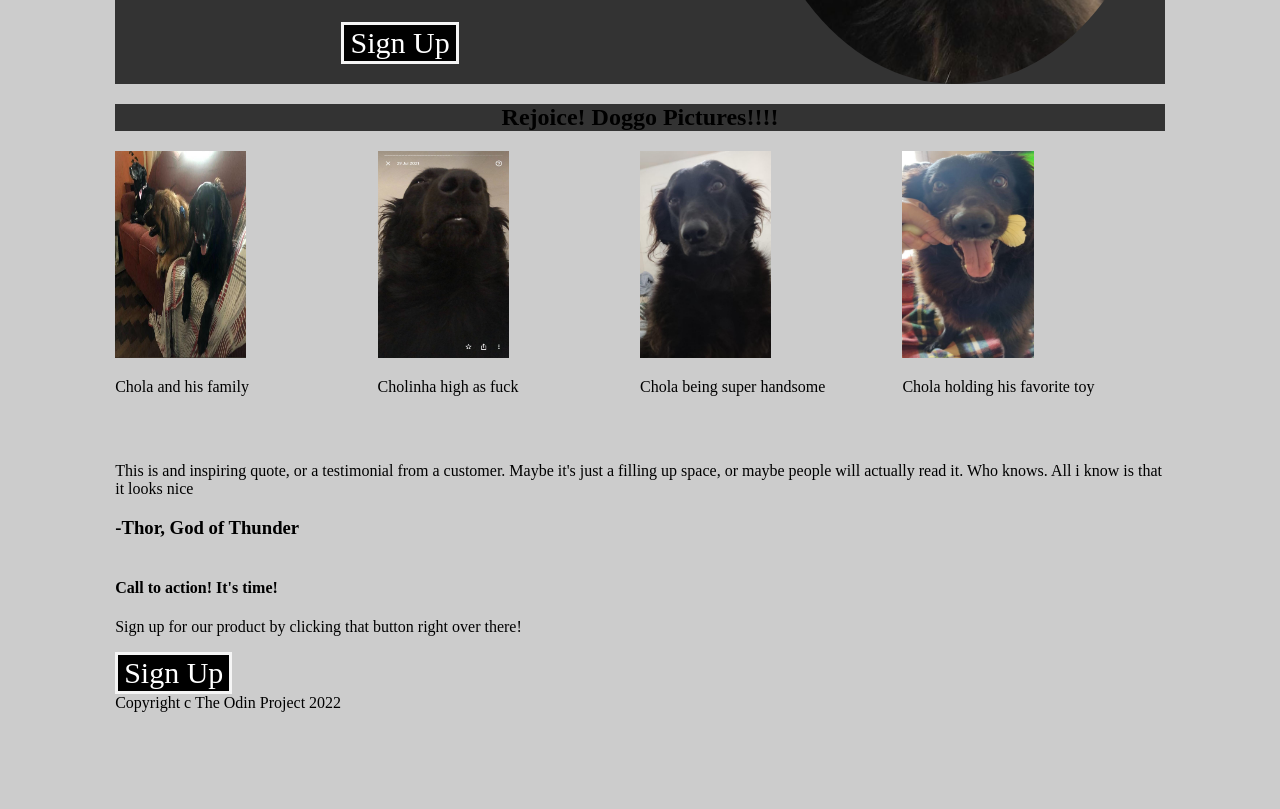
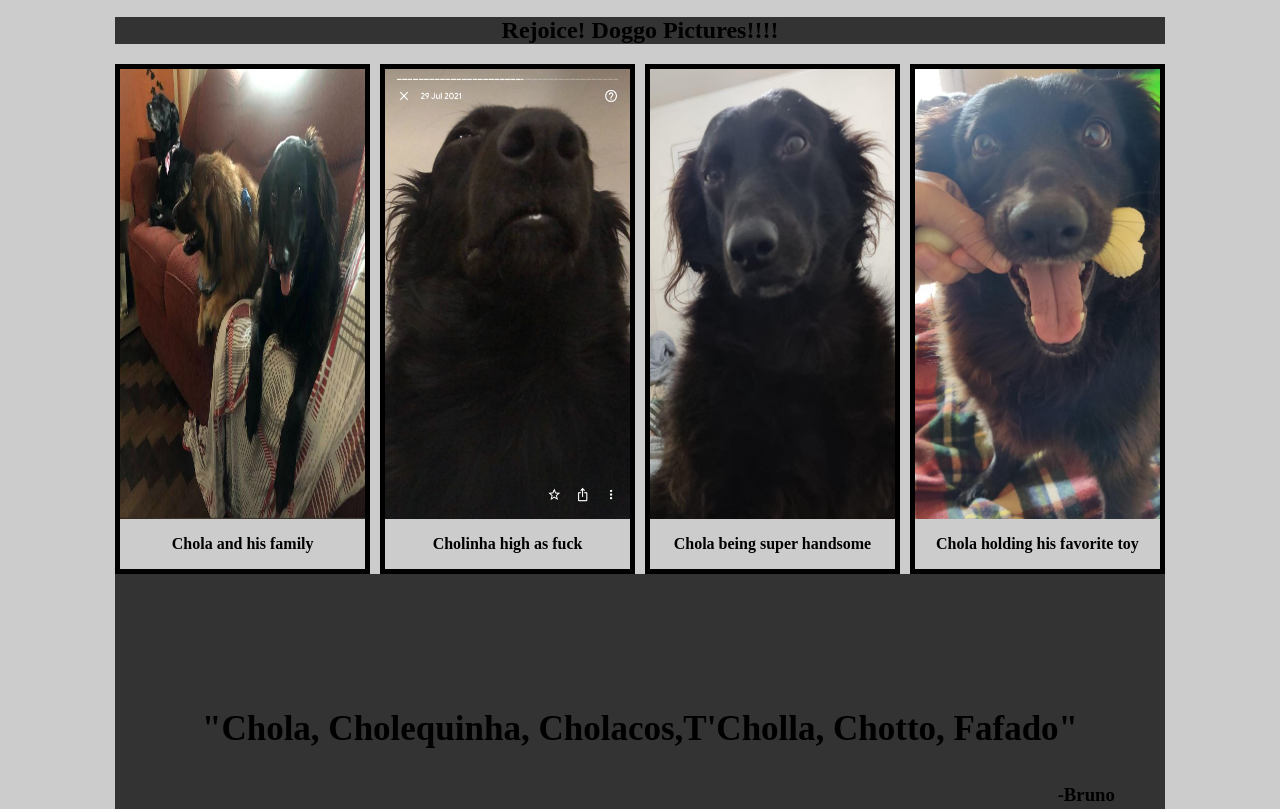
Before and after one commit to bssbrit/Cholinha-Page, a plain HTML site: page index.html in a window 1280 px wide. Shown: the part 539-1348 px from the top of the page. Before the commit the page ends 1251 px from the top, so only its background shows below. Drawn offline with Linux system fonts and the light colour scheme.

Commit message:
Finish the first version of Chola site

```diff
--- a/css/style.css
+++ b/css/style.css
@@ -36,12 +36,14 @@ a{
 
 
 
+
 }
 .left{
     display: flex;
     flex-direction: column;
     align-items: center   ;
     justify-content: center;
+
 }
 .uno h1{
     font-family: 'Segoe UI', Tahoma, Geneva, Verdana, sans-serif;
@@ -53,13 +55,16 @@ a{
 .left p{
     margin-bottom: 30px;
     font-size: 40px;
+    color: aliceblue;
+
 }
 
 .uno img{
-border-radius: 50%;
-    height: 40%;
-    width: 40%;
-
+    border-radius: 50%;
+    height: auto;
+     width:20%;
+    max-width: 100%;
+    margin: 60px;
 }
 button {
     border:3px solid whitesmoke;
@@ -77,16 +82,61 @@ button {
 
  .dos{
     display: flex;
-    justify-content: center;
-
+    justify-content: space-around;
     flex-wrap: wrap;
+    gap: 10px;
 
 }
 
 .dos div{
-    flex:1
+    flex:1;
+    border: 5px solid black;
+    display: flex;
+    flex-direction: column;
+    font-weight: bold;
+    font-family:'Times New Roman', Times, serif
+
 }
  .dos img{
-    height:70%;
-    width:50%;
+    height:auto;
+    width:100%;
+    max-width: 100%;
+    flex:2
+
 }
+.tres{
+    padding-top: 100px;
+    padding-bottom: 100px;
+    background-color: #333333 ;
+}
+.tres p{
+    text-align: center;
+    font-size: 35px;
+    font-weight: bolder;
+    font-family: 'Times New Roman', Times, serif;
+}
+
+h3{
+    text-align: right;
+    padding-right: 50px;
+}
+
+.quatro {
+    display: flex;
+    align-items: flex-end;
+    justify-content: space-between;
+    padding: 50px;
+    background-color: #708090;
+
+}
+
+.quatro div{
+    display: flex;
+    align-items: flex-end;
+    justify-content: space-between;
+    margin: 50px;
+    background-color: #333333;
+    border-radius: 25px;
+}
+
+p{text-align: center;}
--- a/index.html
+++ b/index.html
@@ -30,17 +30,18 @@
             <div class="square"><img src="./images/ossinho.jpeg" alt="Chola and his favorite toy"><p>Chola holding his favorite toy</p></div>
            </div>
            <div class="tres">
-             <p>This is and inspiring quote, or a testimonial from a customer. Maybe it's just a filling up space, or maybe people will actually read it. Who knows. All i know is that it looks nice</p>
-             <h3>-Thor, God of Thunder</h3>
+             <p>"Chola, Cholequinha, Cholacos,T'Cholla, Chotto, Fafado"</p>
+             <h3>-Bruno</h3>
            </div>
            <div class="quatro">
-             <div>
-               <h4>Call to action! It's time!</h4>
+            <div>
+              <div class="text">
+                <h4>Call to action! It's time!</h4>
                <p>Sign up for our product by clicking that button right over there!</p>
+              </div>
+              <div class="button"><button>Sign Up!</button></div>
              </div>
-             <div><button>Sign Up</button></div>
             </div>
-            <div class="cinco">Copyright c The Odin Project 2022</div>
-
+      <p>Copyright Chola 2022</p>
     </body>
 </html>
```
